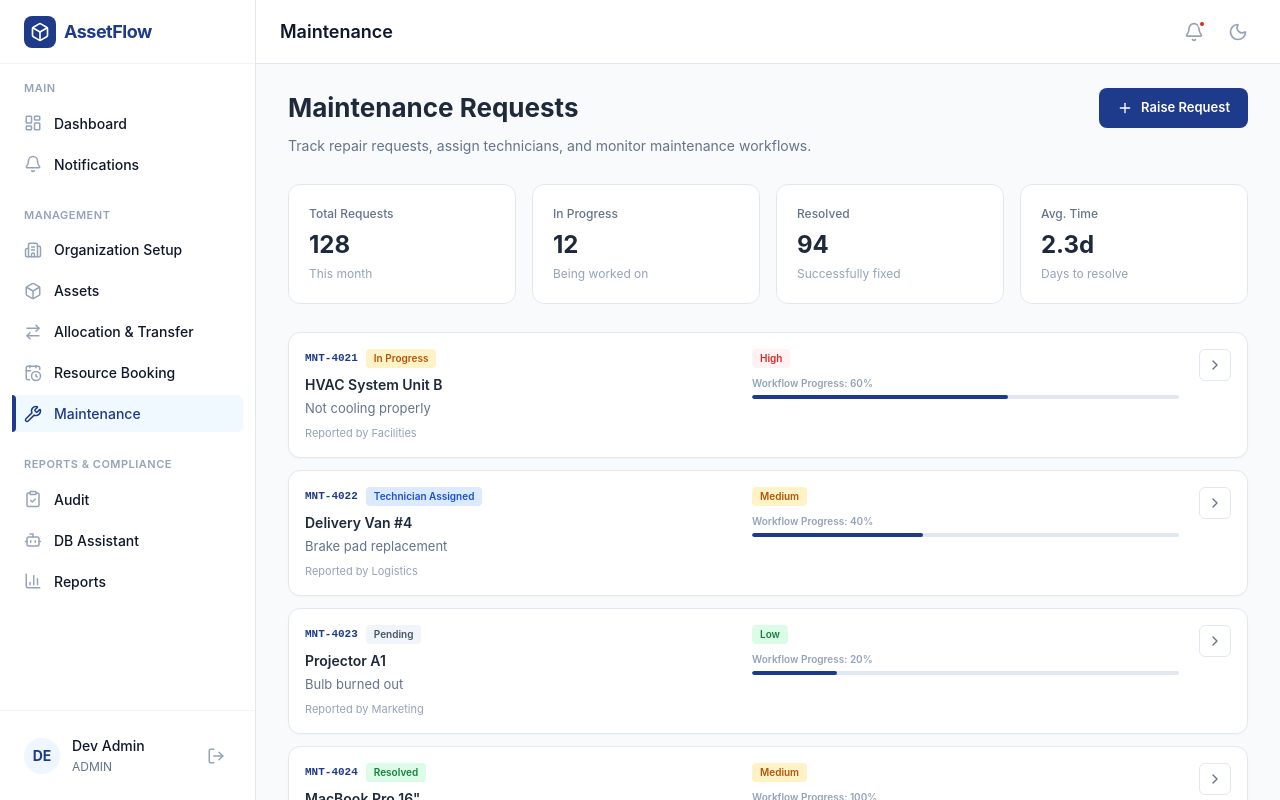
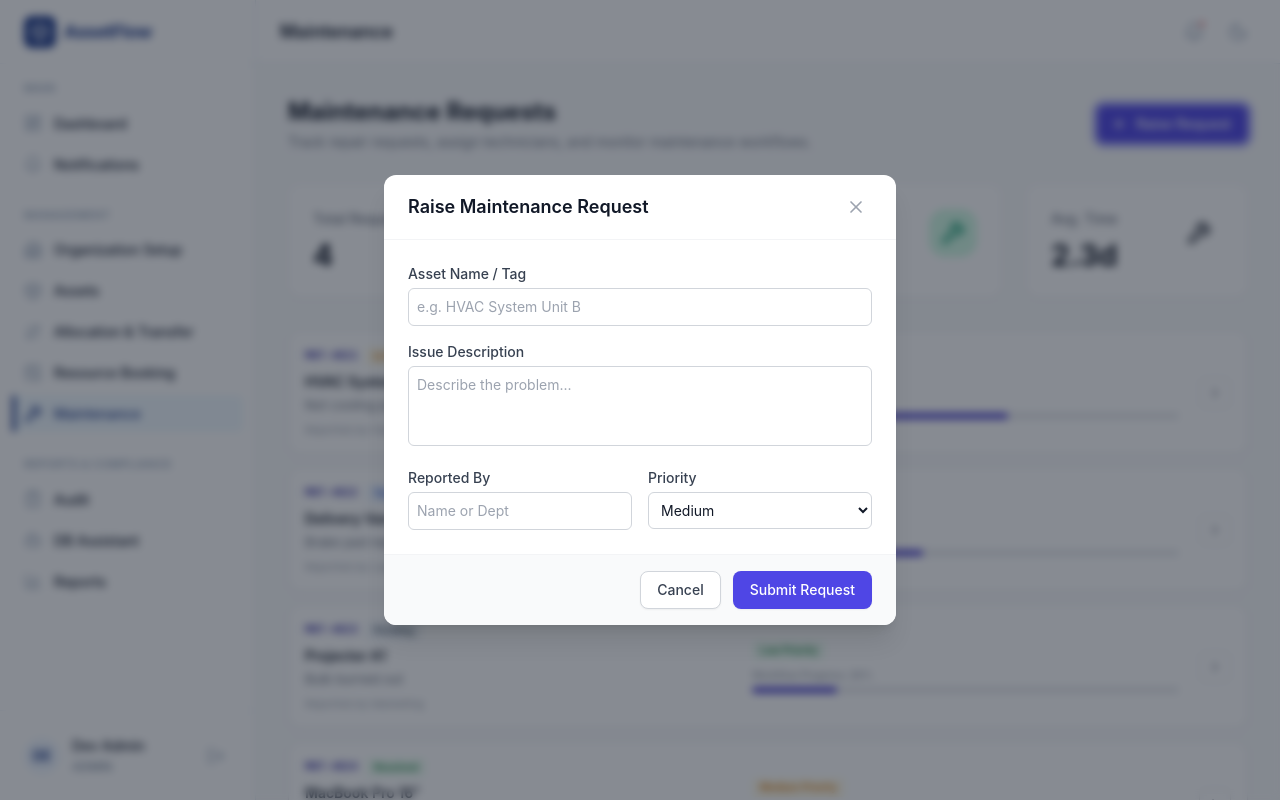
Before and after one commit to A-Deepak1610/Odoo-Hackathon, a React (Vite) app in the folder client/: page /maintenance in a window 1280 px wide. Both pictures are taken after a click on the button "Raise Request". Built offline with nearby package versions, Linux system fonts and the light colour scheme; no server answers.

Commit message:
update(ui): manage resource screen ui

```diff
--- a/client/src/modules/maintenance/pages/Maintenance.jsx
+++ b/client/src/modules/maintenance/pages/Maintenance.jsx
@@ -1,370 +1,278 @@
-import React from "react";
-import { Wrench, Plus, ChevronRight } from "lucide-react";
+import React, { useState } from 'react';
+import { Wrench, Plus, ChevronRight, Activity } from 'lucide-react';
+import PageHeader from '../../../shared/components/PageHeader';
+import StatCard from '../../../shared/components/StatCard';
+import Button from '../../../shared/components/Button';
+import Modal from '../../../shared/components/Modal';
+import StatusPill from '../../../shared/components/StatusPill';
+
+// --- MOCK DATA ---
+const initialMaintenance = [
+  { id: 'MNT-4021', asset: 'HVAC System Unit B', issue: 'Not cooling properly', reportedBy: 'Facilities', priority: 'High', stage: 'In Progress', progress: 60 },
+  { id: 'MNT-4022', asset: 'Delivery Van #4', issue: 'Brake pad replacement', reportedBy: 'Logistics', priority: 'Medium', stage: 'Technician Assigned', progress: 40 },
+  { id: 'MNT-4023', asset: 'Projector A1', issue: 'Bulb burned out', reportedBy: 'Marketing', priority: 'Low', stage: 'Pending', progress: 20 },
+  { id: 'MNT-4024', asset: 'MacBook Pro 16"', issue: 'Keyboard keys sticky', reportedBy: 'Sarah Jenkins', priority: 'Medium', stage: 'Resolved', progress: 100 },
+];
 
 const Maintenance = () => {
-  const statsCards = [
-    {
-      label: "Total Requests",
-      value: "128",
-      subtitle: "This month",
-      color: "#1e3a8a",
-      bg: "#eff6ff",
-    },
-    {
-      label: "In Progress",
-      value: "12",
-      subtitle: "Being worked on",
-      color: "#b45309",
-      bg: "#fef3c7",
-    },
-    {
-      label: "Resolved",
-      value: "94",
-      subtitle: "Successfully fixed",
-      color: "#16a34a",
-      bg: "#ecfdf5",
-    },
-    {
-      label: "Avg. Time",
-      value: "2.3d",
-      subtitle: "Days to resolve",
-      color: "#7c3aed",
-      bg: "#f3e8ff",
-    },
-  ];
+  const [requests, setRequests] = useState(initialMaintenance);
 
-  const mockMaintenance = [
-    {
-      id: "MNT-4021",
-      asset: "HVAC System Unit B",
-      issue: "Not cooling properly",
-      reportedBy: "Facilities",
-      priority: "High",
-      stage: "In Progress",
-      progress: 60,
-    },
-    {
-      id: "MNT-4022",
-      asset: "Delivery Van #4",
-      issue: "Brake pad replacement",
-      reportedBy: "Logistics",
-      priority: "Medium",
-      stage: "Technician Assigned",
-      progress: 40,
-    },
-    {
-      id: "MNT-4023",
-      asset: "Projector A1",
-      issue: "Bulb burned out",
-      reportedBy: "Marketing",
-      priority: "Low",
-      stage: "Pending",
-      progress: 20,
-    },
-    {
-      id: "MNT-4024",
-      asset: 'MacBook Pro 16"',
-      issue: "Keyboard keys sticky",
-      reportedBy: "Sarah Jenkins",
-      priority: "Medium",
-      stage: "Resolved",
-      progress: 100,
-    },
-  ];
+  // Modal State
+  const [isRaiseModalOpen, setIsRaiseModalOpen] = useState(false);
+  const [isUpdateModalOpen, setIsUpdateModalOpen] = useState(false);
 
-  const getPriorityColor = (priority) => {
-    if (priority === "High") return { bg: "#fef2f2", text: "#dc2626" };
-    if (priority === "Medium") return { bg: "#fef3c7", text: "#b45309" };
-    return { bg: "#dcfce7", text: "#15803d" };
+  // Forms
+  const [raiseForm, setRaiseForm] = useState({
+    asset: '', issue: '', reportedBy: '', priority: 'Medium'
+  });
+  const [updateForm, setUpdateForm] = useState(null);
+
+  // Stats Calculation
+  const totalRequests = requests.length;
+  const inProgressCount = requests.filter(r => r.stage === 'In Progress' || r.stage === 'Technician Assigned').length;
+  const resolvedCount = requests.filter(r => r.stage === 'Resolved').length;
+
+  // Actions
+  const handleRaiseSubmit = () => {
+    const newReq = {
+      ...raiseForm,
+      id: `MNT-${4000 + requests.length + 1}`,
+      stage: 'Pending',
+      progress: 0,
+    };
+    setRequests([newReq, ...requests]);
+    setIsRaiseModalOpen(false);
+    setRaiseForm({ asset: '', issue: '', reportedBy: '', priority: 'Medium' });
   };
 
-  const getStageColor = (stage) => {
-    if (stage === "In Progress") return { bg: "#fef3c7", text: "#b45309" };
-    if (stage === "Resolved") return { bg: "#dcfce7", text: "#15803d" };
-    if (stage === "Technician Assigned")
-      return { bg: "#dbeafe", text: "#1d4ed8" };
-    return { bg: "#f1f5f9", text: "#475569" };
+  const openUpdateModal = (req) => {
+    setUpdateForm({ ...req });
+    setIsUpdateModalOpen(true);
+  };
+
+  const handleUpdateSubmit = () => {
+    setRequests(requests.map(r => r.id === updateForm.id ? updateForm : r));
+    setIsUpdateModalOpen(false);
+  };
+
+  // Helpers
+  const getPriorityStyle = (priority) => {
+    if (priority === 'High') return 'bg-red-50 text-red-600';
+    if (priority === 'Medium') return 'bg-amber-50 text-amber-600';
+    return 'bg-green-50 text-green-700';
+  };
+
+  const getStageStyle = (stage) => {
+    if (stage === 'In Progress') return 'bg-amber-50 text-amber-600';
+    if (stage === 'Resolved') return 'bg-green-50 text-green-700';
+    if (stage === 'Technician Assigned') return 'bg-blue-50 text-blue-700';
+    return 'bg-slate-100 text-slate-600';
   };
 
   return (
-    <div
-      style={{
-        padding: "24px 32px",
-        maxWidth: "1400px",
-        margin: "0 auto",
-        fontFamily: "Inter, sans-serif",
-      }}
-    >
-      {/* ── PAGE HEADER ─── */}
-      <div
-        style={{
-          display: "flex",
-          justifyContent: "space-between",
-          alignItems: "flex-start",
-          marginBottom: "28px",
-        }}
-      >
-        <div>
-          <h1
-            style={{
-              fontSize: "26px",
-              fontWeight: 700,
-              margin: "0 0 8px 0",
-              color: "#1e293b",
-            }}
-          >
-            Maintenance Requests
-          </h1>
-          <p style={{ fontSize: "14px", color: "#64748b", margin: 0 }}>
-            Track repair requests, assign technicians, and monitor maintenance
-            workflows.
-          </p>
-        </div>
-        <button
-          style={{
-            display: "flex",
-            alignItems: "center",
-            gap: "8px",
-            padding: "10px 18px",
-            background: "#1e3a8a",
-            color: "white",
-            border: "none",
-            borderRadius: "8px",
-            fontSize: "13px",
-            fontWeight: 600,
-            cursor: "pointer",
-          }}
-        >
-          <Plus size={16} />
-          Raise Request
-        </button>
+    <div className="p-8 pb-20 max-w-7xl mx-auto font-sans">
+      <PageHeader
+        title="Maintenance Requests"
+        description="Track repair requests, assign technicians, and monitor maintenance workflows."
+        actions={<Button onClick={() => setIsRaiseModalOpen(true)} icon={Plus}>Raise Request</Button>}
+      />
+
+      {/* STAT CARDS */}
+      <div className="grid grid-cols-1 md:grid-cols-2 lg:grid-cols-4 gap-6 mb-8">
+        <StatCard title="Total Requests" value={totalRequests} subtitle="This month" color="indigo" icon={Wrench} />
+        <StatCard title="In Progress" value={inProgressCount} subtitle="Being worked on" color="amber" icon={Activity} />
+        <StatCard title="Resolved" value={resolvedCount} subtitle="Successfully fixed" color="emerald" icon={Wrench} />
+        <StatCard title="Avg. Time" value="2.3d" subtitle="Days to resolve" color="purple" icon={Wrench} />
       </div>
 
-      {/* ── STAT CARDS (4-col) ─── */}
-      <div
-        style={{
-          display: "grid",
-          gridTemplateColumns: "repeat(4, 1fr)",
-          gap: "16px",
-          marginBottom: "28px",
-        }}
-      >
-        {statsCards.map((stat, i) => (
-          <div
-            key={i}
-            style={{
-              background: "white",
-              borderRadius: "12px",
-              padding: "20px",
-              border: "1px solid #e2e8f0",
-            }}
-          >
-            <div
-              style={{
-                fontSize: "12px",
-                color: "#64748b",
-                fontWeight: 500,
-                marginBottom: "4px",
-              }}
-            >
-              {stat.label}
-            </div>
-            <div
-              style={{
-                fontSize: "24px",
-                fontWeight: 700,
-                color: "#1e293b",
-                marginBottom: "2px",
-              }}
-            >
-              {stat.value}
-            </div>
-            <div style={{ fontSize: "12px", color: "#94a3b8" }}>
-              {stat.subtitle}
-            </div>
-          </div>
-        ))}
-      </div>
-
-      {/* ── MAINTENANCE CARDS ─── */}
-      <div style={{ display: "flex", flexDirection: "column", gap: "12px" }}>
-        {mockMaintenance.map((req) => {
-          const priorityColor = getPriorityColor(req.priority);
-          const stageColor = getStageColor(req.stage);
-          return (
+      {/* MAINTENANCE CARDS LIST */}
+      <div className="flex flex-col gap-3">
+        {requests.map((req) => (
           <div
             key={req.id}
-              style={{
-                background: "white",
-                border: "1px solid #e2e8f0",
-                borderRadius: "12px",
-                padding: "16px",
-                boxShadow: "0 1px 2px rgba(0,0,0,0.03)",
-                transition: "all 0.2s",
-              }}
-              onMouseOver={(e) => {
-                e.currentTarget.style.borderColor = "#1e3a8a";
-                e.currentTarget.style.boxShadow =
-                  "0 4px 12px rgba(30, 58, 138, 0.15)";
-              }}
-              onMouseOut={(e) => {
-                e.currentTarget.style.borderColor = "#e2e8f0";
-                e.currentTarget.style.boxShadow = "0 1px 2px rgba(0,0,0,0.03)";
-              }}
+            className="bg-white border border-gray-200 rounded-xl p-4 shadow-sm hover:border-primary-700 hover:shadow-md transition-all group"
           >
-              <div
-                style={{
-                  display: "grid",
-                  gridTemplateColumns: "1fr 1fr auto",
-                  gap: "20px",
-                  alignItems: "flex-start",
-                }}
-              >
+            <div className="grid grid-cols-1 md:grid-cols-[1fr_1fr_auto] gap-5 items-start">
+
               {/* Left: Asset & Issue */}
               <div>
-                  <div
-                    style={{
-                      display: "flex",
-                      alignItems: "center",
-                      gap: "8px",
-                      marginBottom: "6px",
-                    }}
-                  >
-                    <span
-                      style={{
-                        fontSize: "11px",
-                        fontFamily: "monospace",
-                        color: "#1e3a8a",
-                        fontWeight: 600,
-                      }}
-                    >
-                      {req.id}
-                    </span>
-                    <span
-                      style={{
-                        background: stageColor.bg,
-                        color: stageColor.text,
-                        padding: "2px 8px",
-                        borderRadius: "4px",
-                        fontSize: "10px",
-                        fontWeight: 600,
-                      }}
-                    >
+                <div className="flex items-center gap-2 mb-1.5">
+                  <span className="text-[11px] font-mono text-primary-800 font-semibold">{req.id}</span>
+                  <span className={`px-2 py-0.5 rounded text-[10px] font-semibold ${getStageStyle(req.stage)}`}>
                     {req.stage}
                   </span>
                 </div>
-                  <h3
-                    style={{
-                      fontSize: "14px",
-                      fontWeight: 600,
-                      color: "#1e293b",
-                      margin: "0 0 4px 0",
-                    }}
-                  >
-                    {req.asset}
-                  </h3>
-                  <p
-                    style={{
-                      fontSize: "13px",
-                      color: "#64748b",
-                      margin: "0 0 6px 0",
-                    }}
-                  >
-                    {req.issue}
-                  </p>
-                  <p style={{ fontSize: "11px", color: "#94a3b8", margin: 0 }}>
-                    Reported by {req.reportedBy}
-                  </p>
+                <h3 className="text-sm font-semibold text-gray-900 mb-1">{req.asset}</h3>
+                <p className="text-[13px] text-gray-500 mb-1.5">{req.issue}</p>
+                <p className="text-[11px] text-gray-400 m-0">Reported by {req.reportedBy}</p>
               </div>
 
               {/* Center: Priority & Progress */}
-                <div>
-                  <div
-                    style={{
-                      display: "flex",
-                      alignItems: "center",
-                      gap: "8px",
-                      marginBottom: "8px",
-                    }}
-                  >
-                    <span
-                      style={{
-                        background: priorityColor.bg,
-                        color: priorityColor.text,
-                        padding: "2px 8px",
-                        borderRadius: "4px",
-                        fontSize: "10px",
-                        fontWeight: 600,
-                      }}
-                    >
-                      {req.priority}
+              <div className="flex flex-col justify-center h-full">
+                <div className="flex items-center gap-2 mb-2">
+                  <span className={`px-2 py-0.5 rounded text-[10px] font-semibold ${getPriorityStyle(req.priority)}`}>
+                    {req.priority} Priority
                   </span>
                 </div>
-                  <div style={{ marginBottom: "6px" }}>
-                    <div
-                      style={{
-                        fontSize: "10px",
-                        color: "#94a3b8",
-                        fontWeight: 600,
-                        marginBottom: "4px",
-                      }}
-                    >
+                <div>
+                  <div className="text-[10px] text-gray-400 font-semibold mb-1">
                     Workflow Progress: {req.progress}%
                   </div>
+                  <div className="h-1.5 bg-gray-200 rounded-full overflow-hidden">
                     <div
-                      style={{
-                        height: "4px",
-                        background: "#e2e8f0",
-                        borderRadius: "2px",
-                        overflow: "hidden",
-                      }}
-                    >
-                      <div
-                        style={{
-                          height: "100%",
-                          background: "#1e3a8a",
-                          width: `${req.progress}%`,
-                          borderRadius: "2px",
-                          transition: "width 0.3s",
-                        }}
+                      className={`h-full rounded-full transition-all duration-300 ${req.progress === 100 ? 'bg-emerald-500' : 'bg-primary-700'}`}
+                      style={{ width: `${req.progress}%` }}
                     />
                   </div>
                 </div>
               </div>
 
               {/* Right: Action */}
+              <div className="flex items-center justify-center h-full">
                 <button
-                  style={{
-                    background: "white",
-                    border: "1px solid #e2e8f0",
-                    width: "32px",
-                    height: "32px",
-                    borderRadius: "6px",
-                    display: "flex",
-                    alignItems: "center",
-                    justifyContent: "center",
-                    cursor: "pointer",
-                    transition: "all 0.2s",
-                    color: "#64748b",
-                  }}
-                  onMouseOver={(e) => {
-                    e.currentTarget.style.background = "#f8fafc";
-                    e.currentTarget.style.borderColor = "#1e3a8a";
-                    e.currentTarget.style.color = "#1e3a8a";
-                  }}
-                  onMouseOut={(e) => {
-                    e.currentTarget.style.background = "white";
-                    e.currentTarget.style.borderColor = "#e2e8f0";
-                    e.currentTarget.style.color = "#64748b";
-                  }}
+                  onClick={() => openUpdateModal(req)}
+                  className="w-8 h-8 rounded-md bg-white border border-gray-200 flex items-center justify-center text-gray-500 transition-all group-hover:bg-primary-50 group-hover:border-primary-700 group-hover:text-primary-700 hover:!bg-primary-100"
                 >
                   <ChevronRight size={16} />
                 </button>
               </div>
             </div>
-          );
-        })}
           </div>
+        ))}
+      </div>
+
+      {/* --- RAISE REQUEST MODAL --- */}
+      <Modal
+        isOpen={isRaiseModalOpen}
+        onClose={() => setIsRaiseModalOpen(false)}
+        title="Raise Maintenance Request"
+        footer={
+          <>
+            <Button variant="secondary" onClick={() => setIsRaiseModalOpen(false)}>Cancel</Button>
+            <Button onClick={handleRaiseSubmit}>Submit Request</Button>
+          </>
+        }
+      >
+        <div className="space-y-4">
+          <div>
+            <label className="block text-sm font-medium text-gray-700 mb-1">Asset Name / Tag</label>
+            <input
+              value={raiseForm.asset}
+              onChange={e => setRaiseForm({...raiseForm, asset: e.target.value})}
+              className="w-full p-2 border border-gray-300 rounded-md text-sm focus:ring-primary-500 outline-none"
+              placeholder="e.g. HVAC System Unit B"
+            />
+          </div>
+          <div>
+            <label className="block text-sm font-medium text-gray-700 mb-1">Issue Description</label>
+            <textarea
+              value={raiseForm.issue}
+              onChange={e => setRaiseForm({...raiseForm, issue: e.target.value})}
+              className="w-full p-2 border border-gray-300 rounded-md text-sm focus:ring-primary-500 outline-none h-20 resize-none"
+              placeholder="Describe the problem..."
+            />
+          </div>
+          <div className="grid grid-cols-2 gap-4">
+            <div>
+              <label className="block text-sm font-medium text-gray-700 mb-1">Reported By</label>
+              <input
+                value={raiseForm.reportedBy}
+                onChange={e => setRaiseForm({...raiseForm, reportedBy: e.target.value})}
+                className="w-full p-2 border border-gray-300 rounded-md text-sm focus:ring-primary-500 outline-none"
+                placeholder="Name or Dept"
+              />
+            </div>
+            <div>
+              <label className="block text-sm font-medium text-gray-700 mb-1">Priority</label>
+              <select
+                value={raiseForm.priority}
+                onChange={e => setRaiseForm({...raiseForm, priority: e.target.value})}
+                className="w-full p-2 border border-gray-300 rounded-md bg-white text-sm focus:ring-primary-500 outline-none"
+              >
+                <option>Low</option>
+                <option>Medium</option>
+                <option>High</option>
+              </select>
+            </div>
+          </div>
+        </div>
+      </Modal>
+
+      {/* --- UPDATE REQUEST MODAL --- */}
+      {updateForm && (
+        <Modal
+          isOpen={isUpdateModalOpen}
+          onClose={() => setIsUpdateModalOpen(false)}
+          title={`Update Request ${updateForm.id}`}
+          footer={
+            <>
+              <Button variant="secondary" onClick={() => setIsUpdateModalOpen(false)}>Cancel</Button>
+              <Button onClick={handleUpdateSubmit}>Save Changes</Button>
+            </>
+          }
+        >
+          <div className="space-y-4">
+            <div className="p-3 bg-gray-50 border border-gray-200 rounded-md mb-4">
+              <p className="text-sm font-semibold text-gray-900">{updateForm.asset}</p>
+              <p className="text-xs text-gray-500">{updateForm.issue}</p>
+            </div>
+
+            <div>
+              <label className="block text-sm font-medium text-gray-700 mb-1">Stage</label>
+              <select
+                value={updateForm.stage}
+                onChange={e => {
+                  const newStage = e.target.value;
+                  let newProgress = updateForm.progress;
+                  // Auto-update progress based on stage selection
+                  if (newStage === 'Pending') newProgress = 0;
+                  if (newStage === 'Technician Assigned') newProgress = 25;
+                  if (newStage === 'In Progress') newProgress = 50;
+                  if (newStage === 'Resolved') newProgress = 100;
+
+                  setUpdateForm({...updateForm, stage: newStage, progress: newProgress});
+                }}
+                className="w-full p-2 border border-gray-300 rounded-md bg-white text-sm focus:ring-primary-500 outline-none"
+              >
+                <option>Pending</option>
+                <option>Technician Assigned</option>
+                <option>In Progress</option>
+                <option>Resolved</option>
+              </select>
+            </div>
+
+            <div>
+              <label className="block text-sm font-medium text-gray-700 mb-1 flex justify-between">
+                <span>Workflow Progress</span>
+                <span className="text-primary-700 font-semibold">{updateForm.progress}%</span>
+              </label>
+              <input
+                type="range"
+                min="0"
+                max="100"
+                step="5"
+                value={updateForm.progress}
+                onChange={e => {
+                  const newProgress = parseInt(e.target.value);
+                  let newStage = updateForm.stage;
+                  // Auto-update stage based on progress slider
+                  if (newProgress === 100) newStage = 'Resolved';
+                  else if (newProgress === 0) newStage = 'Pending';
+                  else if (newProgress > 0 && newStage === 'Pending') newStage = 'In Progress';
+
+                  setUpdateForm({...updateForm, progress: newProgress, stage: newStage});
+                }}
+                className="w-full accent-primary-600"
+              />
+              <div className="flex justify-between text-xs text-gray-400 mt-1">
+                <span>0%</span>
+                <span>50%</span>
+                <span>100%</span>
+              </div>
+            </div>
+          </div>
+        </Modal>
+      )}
     </div>
   );
 };
```
Lines whose indentation alone changed are shown as unchanged.
